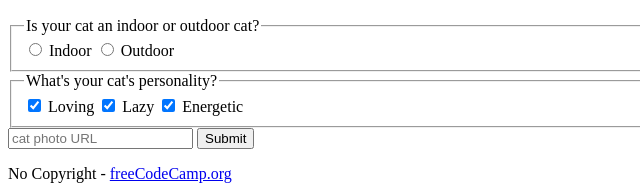
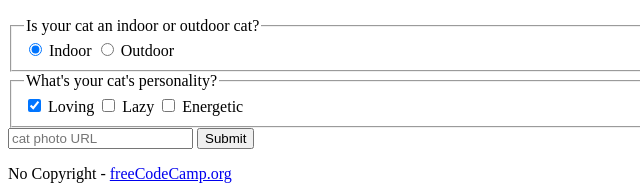
Before and after one commit to samad20/responsive-web-design, a plain HTML site: page 1.Building_a_Cat_Photo_App/index.html in a window 1280 px wide. Shown: the part 1466-1662 px from the top of the page, 0-640 px from the left. Drawn offline with Linux system fonts and the light colour scheme.

Commit message:
update cat photo app

```diff
--- a/1.Building_a_Cat_Photo_App/index.html
+++ b/1.Building_a_Cat_Photo_App/index.html
@@ -89,15 +89,10 @@
                     <legend>
                         Is your cat an indoor or outdoor cat?
                     </legend>
-                    <label>
-                        <!-- To make it so selecting one radio button automatically deselects the other, both buttons must have a name attribute with the same value. -->
-                        <input type="radio" id="indoor" value="indoor" name="indoor-outdoor"> Indoor
-                    </label>
 
-                    <label>
-                        <!-- To make it so selecting one radio button automatically deselects the other, both buttons must have a name attribute with the same value. -->
-                        <input type="radio" id="outdoor" value="outdoor" name="indoor-outdoor"> Outdoor
-                    </label>
+                    <!-- To make it so selecting one radio button automatically deselects the other, both buttons must have a name attribute with the same value. -->
+                    <label><input id="indoor" type="radio" name="indoor-outdoor" value="indoor" checked> Indoor</label>
+                    <label><input id="outdoor" type="radio" name="indoor-outdoor" value="outdoor"> Outdoor</label>
                 </fieldset>
 
                 <fieldset>
@@ -109,10 +104,10 @@
                     <!-- There's another way to associate an input element's text with the element itself. You can nest the text within a label element and add a for attribute with the same value as the input element's id attribute -->
                     <label for="loving">Loving</label>
 
-                    <input type="checkbox" id="lazy" name="personality" value="lazy" checked>
+                    <input type="checkbox" id="lazy" name="personality" value="lazy">
                     <label for="lazy">Lazy</label>
 
-                    <input type="checkbox" id="energetic" name="personality" value="energetic" checked>
+                    <input type="checkbox" id="energetic" name="personality" value="energetic">
                     <label for="energetic">Energetic</label>
                 </fieldset>
 
```
